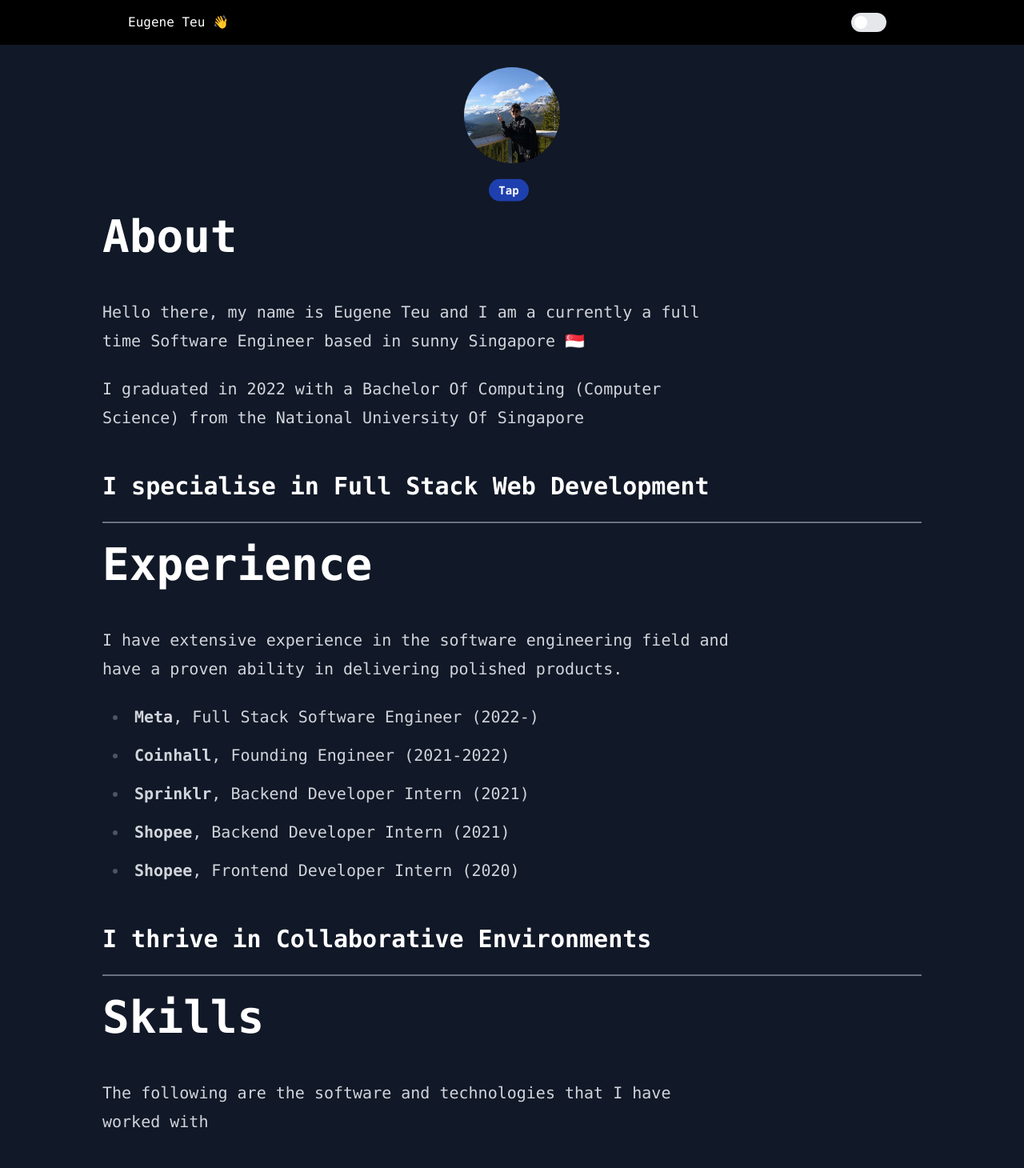
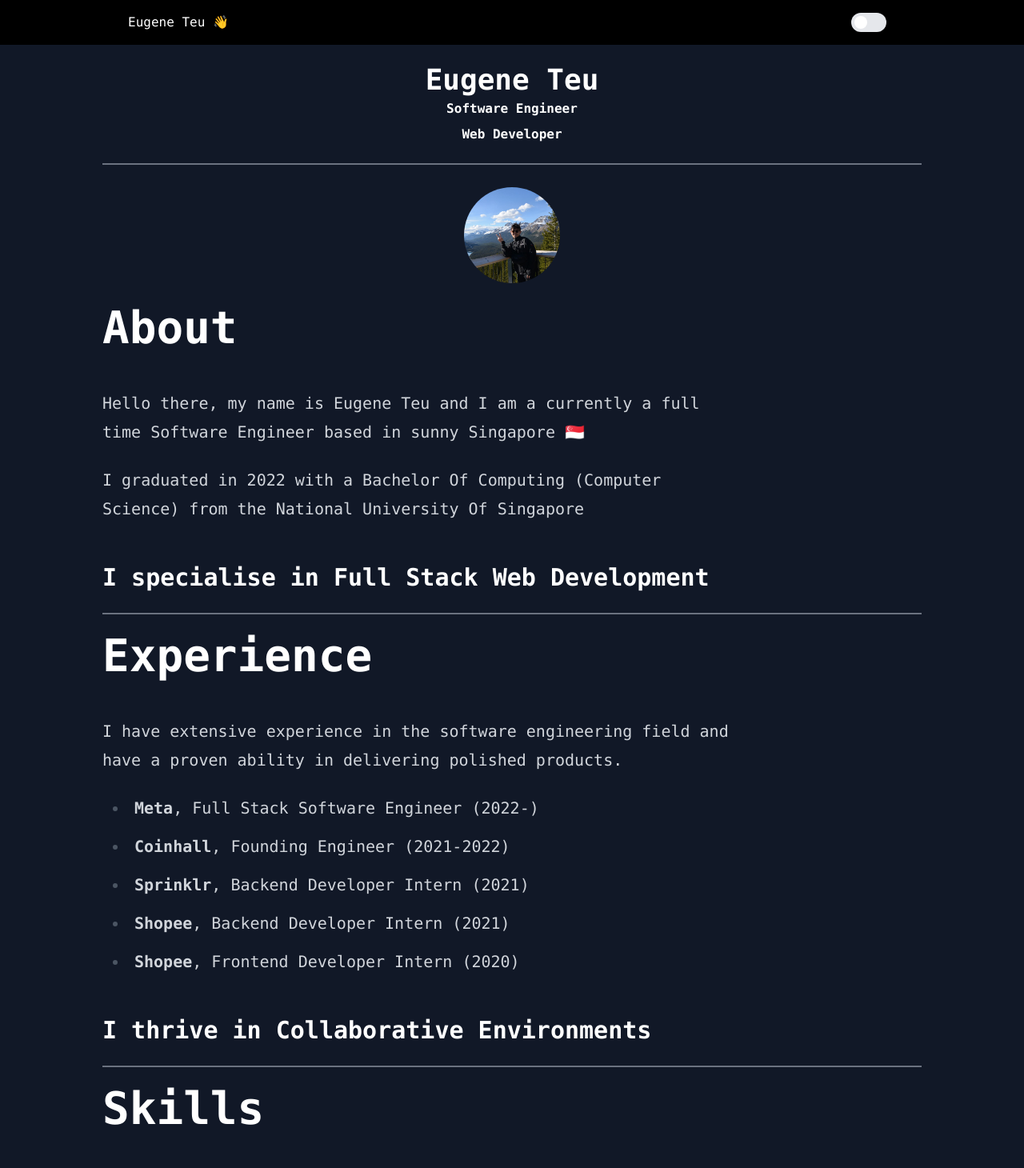
Before and after one commit to EugeneTeu/eugeneteu.github.io, a React (Vite) app: page / in a window 1280 px wide. Shown: the top 1460 px of the page at 80% size. Built offline with nearby package versions, Linux system fonts and the light colour scheme.

Commit message:
remove dependencies, update with hero section

```diff
--- a/package.json
+++ b/package.json
@@ -11,13 +11,10 @@
   "dependencies": {
     "@headlessui/react": "^1.7.2",
     "@heroicons/react": "^2.0.11",
-    "@react-three/fiber": "^8.8.6",
     "react": "^18.2.0",
     "react-dom": "^18.2.0",
     "react-router-dom": "^6.4.2",
-    "react-scroll-percentage": "^4.2.0",
-    "react-use": "^17.4.0",
-    "three": "^0.145.0"
+    "react-use": "^17.4.0"
   },
   "devDependencies": {
     "@tailwindcss/typography": "^0.5.7",
--- a/src/Experience.tsx
+++ /dev/null
@@ -1,36 +0,0 @@
-import { Header } from './components'
-import { Canvas, useThree } from '@react-three/fiber'
-import { Cylinder3d } from './components'
-import { useScrollPercentage } from 'react-scroll-percentage'
-
-type Props = {}
-
-const Box = () => {
-    const [ref, percentage] = useScrollPercentage({
-        /* Optional options */
-        threshold: 0,
-    })
-    return (
-        <div
-            ref={ref}
-            className="max-w-5xl mx-5 sm:mx-10 md:mx-auto mt-6 h-96 "
-        >
-            <Canvas>
-                <pointLight position={[10, 10, 10]} />
-                <ambientLight />
-                <Cylinder3d position={[0, 0, 0]} percentage={percentage} />
-            </Canvas>
-        </div>
-    )
-}
-
-export const Experience = (props: Props) => {
-    return (
-        <>
-            <Header />
-            <Box />
-            <Box />
-            <Box />
-        </>
-    )
-}
--- a/src/components/Cylinder3d.react.tsx
+++ /dev/null
@@ -1,29 +0,0 @@
-import React, { useRef, useState } from 'react'
-import { ThreeElements, useFrame } from '@react-three/fiber'
-
-export function Cylinder3d(props: any) {
-    // This reference gives us direct access to the THREE.Mesh object
-    const ref = useRef<ThreeElements['mesh'] | undefined>()
-    // Hold state for hovered and clicked events
-    const [hovered, hover] = useState(false)
-    const [clicked, click] = useState(false)
-    // Subscribe this component to the render-loop, rotate the mesh every frame
-    useFrame((state, delta) => {
-        if (ref.current) {
-            ref.current.rotation.x = state.pointer.x * state.viewport.width
-            ref.current.rotation.y = state.pointer.y * state.viewport.height
-        }
-    })
-
-    // Return the view, these are regular Threejs elements expressed in JSX
-    return (
-        <mesh {...props} ref={ref}>
-            <cylinderGeometry args={[1, 1, 1]} />
-
-            <meshStandardMaterial
-                wireframe={props.wireframe}
-                color={hovered ? 'hotpink' : 'orange'}
-            />
-        </mesh>
-    )
-}
--- a/src/components/index.ts
+++ b/src/components/index.ts
@@ -2,5 +2,4 @@ export { Container } from './Container.react'
 export { Header } from './Header.react'
 export { Tag } from './Tag.react'
 export { Button } from './Button.react'
-export { Cylinder3d } from './Cylinder3d.react'
 export { FadeInWrapper } from './FadeInWrapper.react'
--- a/src/content/Home.react.tsx
+++ b/src/content/Home.react.tsx
@@ -6,9 +6,12 @@ export function Home() {
     // const navigate = useNavigate()
     return (
         <>
+            <FadeInWrapper>
+                <Hero />
+            </FadeInWrapper>
             {RoundedAvatar()}
             <div className={`max-w-5xl mx-5 sm:mx-10 md:mx-auto mt-6`}>
-                <div className="flex">
+                {/* <div className="flex">
                     <div className="mx-auto animate-bounce">
                         <Button
                             label={'Tap'}
@@ -17,16 +20,16 @@ export function Home() {
                             }}
                         />
                     </div>
-                </div>
-                <div className={`${clicked ? ' my-7 animate-spin' : ''}`}>
-                    <FadeInWrapper>{Intro()}</FadeInWrapper>
-                    <div className="animate-fadeIn my-6 border dark:border-gray-500"></div>
-                    <FadeInWrapper>{Experience()}</FadeInWrapper>
-                    <div className="animate-fadeIn my-6 border dark:border-gray-500"></div>
-                    <FadeInWrapper>{Skills()}</FadeInWrapper>
-                    <div className="animate-fadeIn my-6 border dark:border-gray-500"></div>
-                    <FadeInWrapper>{Socials()}</FadeInWrapper>
-                </div>
+                </div> */}
+                {/* <div className={`${clicked ? ' my-7 animate-spin' : ''}`}> */}
+                <FadeInWrapper>{Intro()}</FadeInWrapper>
+                <Divider />
+                <FadeInWrapper>{Experience()}</FadeInWrapper>
+                <Divider />
+                <FadeInWrapper>{Skills()}</FadeInWrapper>
+                <Divider />
+                <FadeInWrapper>{Socials()}</FadeInWrapper>
+                {/* </div> */}
 
                 {/* <div className="flex">
                     <div className="mx-auto">
@@ -40,6 +43,32 @@ export function Home() {
                 </div> */}
             </div>
             <div className="max-w-5xl mx-auto mt-6 bg-white dark:bg-grey"></div>
+        </>
+    )
+}
+
+function Divider() {
+    return (
+        <div className="animate-fadeIn my-6 border dark:border-gray-500"></div>
+    )
+}
+
+function Hero() {
+    return (
+        <>
+            <div className={`max-w-5xl mx-5 sm:mx-10 md:mx-auto mt-6`}>
+                <article className="mx-auto prose prose-md  prose-normal dark:prose-invert">
+                    <div className="text-center">
+                        <h1 className="mb-0">Eugene Teu</h1>
+                        <h4 className="mt-1">Software Engineer</h4>
+                        <h4 className="mt-1">Web Developer</h4>
+                    </div>
+                </article>
+            </div>
+
+            <div className={`max-w-5xl mx-5 sm:mx-10 md:mx-auto mt-6`}>
+                <Divider />
+            </div>
         </>
     )
 }
@@ -158,7 +187,7 @@ function RoundedAvatar() {
         <div className="w-full flex mt-6">
             <div className="mx-auto">
                 <img
-                    className="animate-pulseWhite object-cover p-1 w-32 h-32 rounded-full ring-2 dark:ring-gray-700"
+                    className="dark:animate-pulseWhite animate-pulseBlack object-cover p-1 w-32 h-32 rounded-full ring-2 dark:ring-gray-700"
                     src="/profile-2.jpg"
                 />
             </div>
--- a/src/main.tsx
+++ b/src/main.tsx
@@ -2,19 +2,13 @@ import React from 'react'
 import ReactDOM from 'react-dom/client'
 import { createBrowserRouter, Link, RouterProvider } from 'react-router-dom'
 import App from './App'
-import { Header } from './components'
 import { ThemeContextProvider, useTheme } from './context'
-import { Experience } from './Experience'
 import './index.css'
 
 const router = createBrowserRouter([
     {
         path: '/',
         element: <App />,
-    },
-    {
-        path: '/experience',
-        element: <Experience />,
     },
 ])
 
@@ -23,11 +17,11 @@ const Base = () => {
 
     return (
         <>
-        <div className={`${mode}`}>
-            <div className="bg-white dark:bg-gray-900">
-                <RouterProvider router={router} />
+            <div className={`${mode}`}>
+                <div className="bg-white dark:bg-gray-900">
+                    <RouterProvider router={router} />
+                </div>
             </div>
-        </div>
         </>
     )
 }
@@ -36,7 +30,6 @@ ReactDOM.createRoot(document.getElementById('root') as HTMLElement).render(
     <React.StrictMode>
         <>
             <ThemeContextProvider>
-
                 <Base />
             </ThemeContextProvider>
         </>
--- a/tailwind.config.cjs
+++ b/tailwind.config.cjs
@@ -6,6 +6,7 @@ module.exports = {
             animation: {
                 fadeIn: 'fadeIn 800ms ease-in forwards',
                 pulseWhite: 'pulseWhite 2s infinite',
+                pulseBlack: 'pulseBlack 2s infinite',
             },
             keyframes: {
                 fadeIn: {
@@ -21,6 +22,17 @@ module.exports = {
                     },
                     '100%': {
                         boxShadow: '0 0 0 0 rgba(255, 255, 255, 0)',
+                    },
+                },
+                pulseBlack: {
+                    '0%': {
+                        boxShadow: '0 0 0 0 rgba(0,0,100)',
+                    },
+                    '70%': {
+                        boxShadow: '0 0 0 5px rgba(0,0,0,50)',
+                    },
+                    '100%': {
+                        boxShadow: '0 0 0 0 rgba(0,0,0,100)',
                     },
                 },
             },
```
Also changed, not shown: 1 other file (tests, documents, lock files or other folders).
